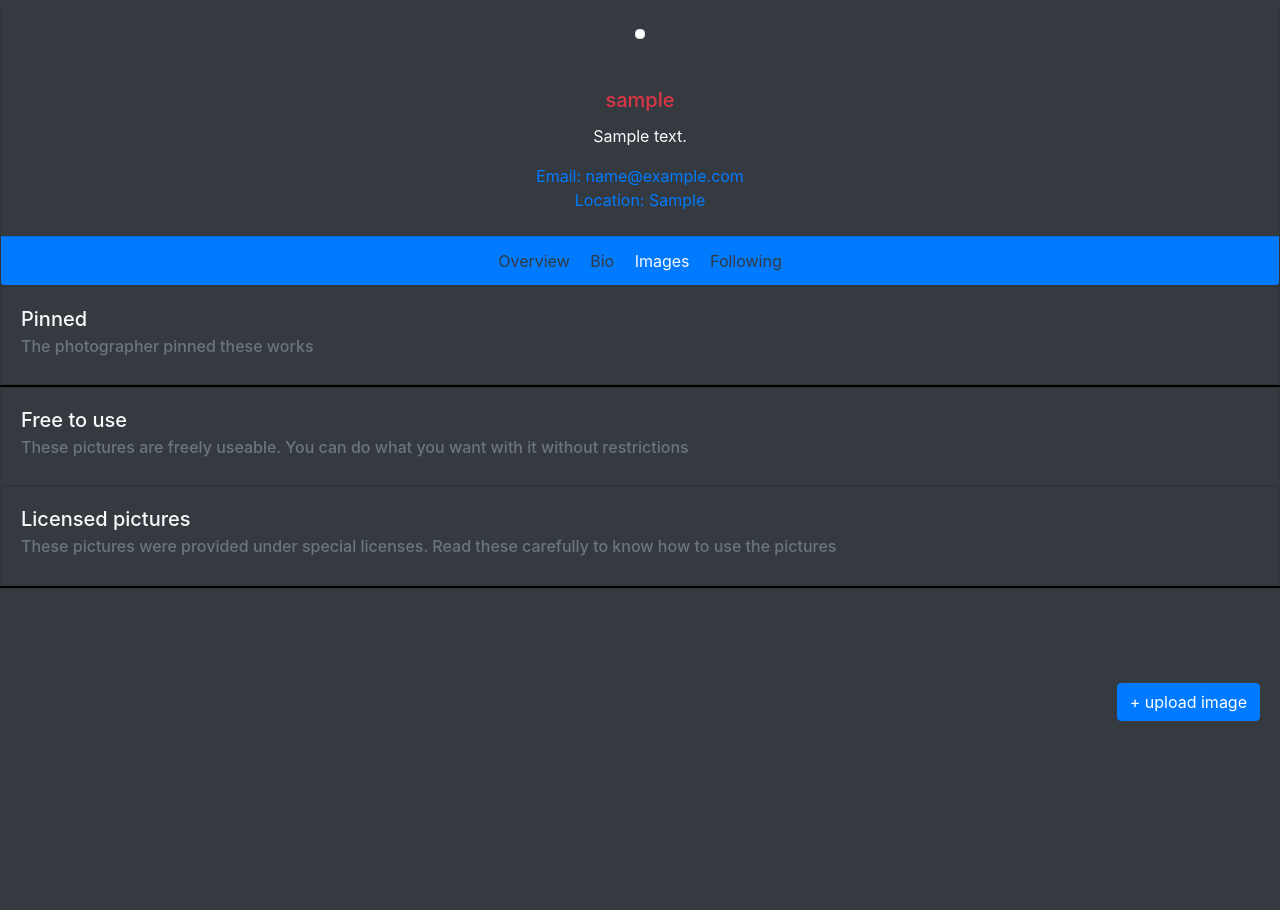
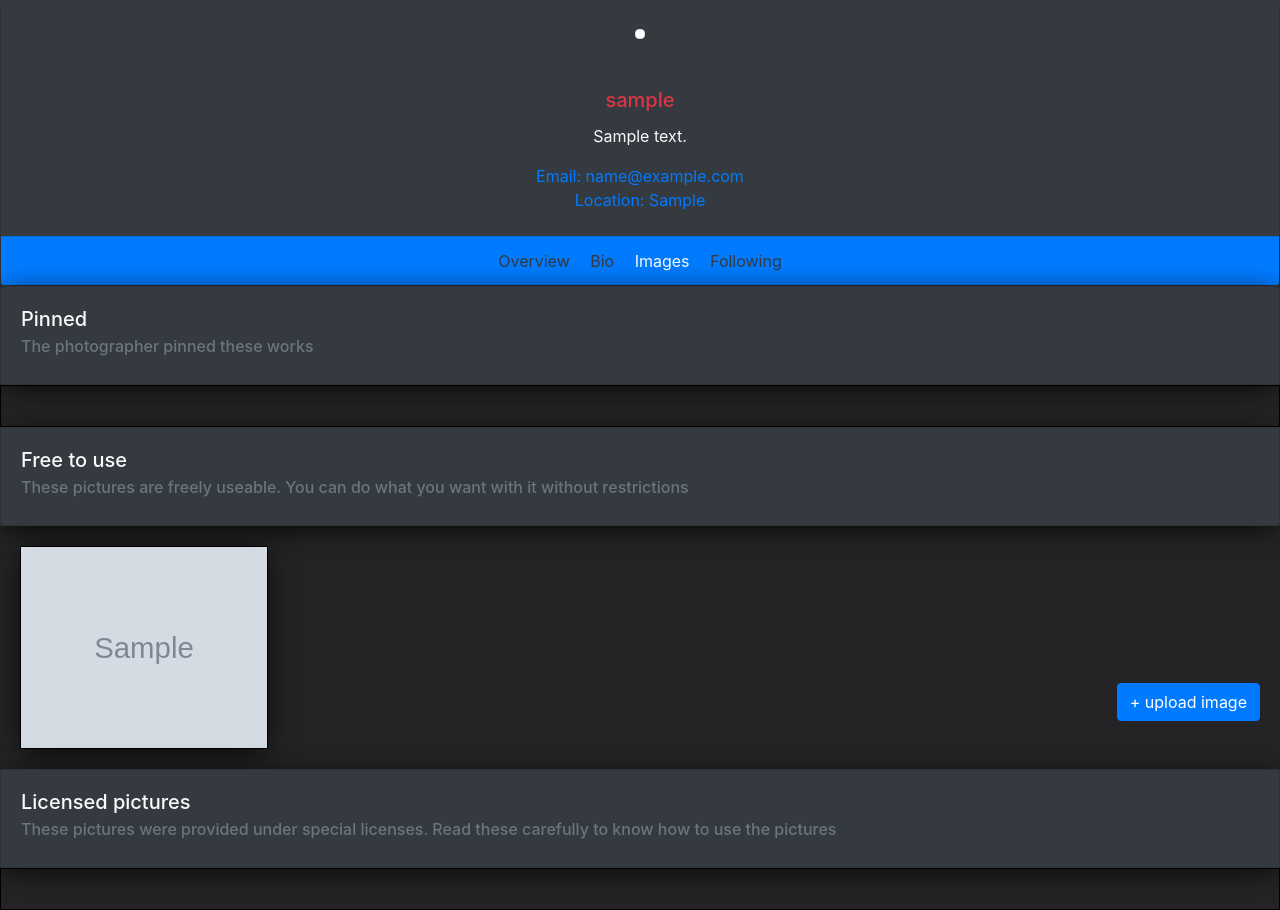
Before and after one commit to atbeuth/beuth-ws1920-project, a Django app: page /user/1/images/ in a window 1280 px wide. Shown: the part 49-959 px from the top of the page. Before the commit the page ends 770 px from the top, so only its background shows below. Run offline with Django 3.2, Linux system fonts and the light colour scheme; tables that the repository leaves empty hold one stand-in row (values such as "Sample post"); grey boxes marked "Sample" are stand-in pictures; some libraries are stand-ins or nearby versions.

Commit message:
Responsive Images on Profile
- Box Shadow for image cards
- grid for gallery

```diff
--- a/photo_webs/static/css/style.css
+++ b/photo_webs/static/css/style.css
@@ -9,7 +9,6 @@
     position: relative;
     color: white;
     text-shadow: 0 0 10px black;
-
 }
 
 .image-card-title {
@@ -80,18 +79,21 @@
 .gallery {
     display: grid;
     grid-template-columns: repeat(2, 1fr);
+    background: rgb(36, 36, 38);
 }
 
 .gallery-big {
+    padding:5px 0;
     border: solid 1px black;
     display: grid;
     grid-template-columns: repeat(1, 1fr);
+    row-gap: 5px;
+    background: rgb(36, 36, 38);
 }
 
 .gallery_img {
     width: 100%;
     height: 100%;
-
     display: block;
 
 }
@@ -185,3 +187,27 @@
     z-index: 10; /* Specify a stack order in case you're using a different order for other elements */
     cursor: pointer; /* Add a pointer on hover */
 }
+
+/* media query for desktop */
+@media (min-width:1025px) {
+    .gallery .gallery_item {
+        box-shadow: 0px 5px 30px -5px rgb(0, 0, 0);
+    }
+
+    .gallery-big {
+        padding: 0;
+        grid-template-columns: repeat(4, 1fr);
+        gap: 20px;
+        padding: 20px;
+    }
+
+    .gallery {
+        display: grid;
+        grid-template-columns: repeat(5, 1fr);
+        padding: 20px;
+    }
+
+    .card {
+        box-shadow: 0px 5px 30px -5px rgb(0, 0, 0);
+    }
+}
--- a/photo_webs/user/templates/user/profile_images.html
+++ b/photo_webs/user/templates/user/profile_images.html
@@ -62,7 +62,7 @@
 
 <div class="gallery card-border">
   {% for image in imagepost_list %}
-  {% if image.f == user_p.username and image.freeuse%}
+  {% if image.user == user_p and image.freeuse%}
   <figure class="gallery_item">
     <img src="{{ image.img.url }}" class="gallery_img" alt="Image 1">
     <div class="overlay">
```
